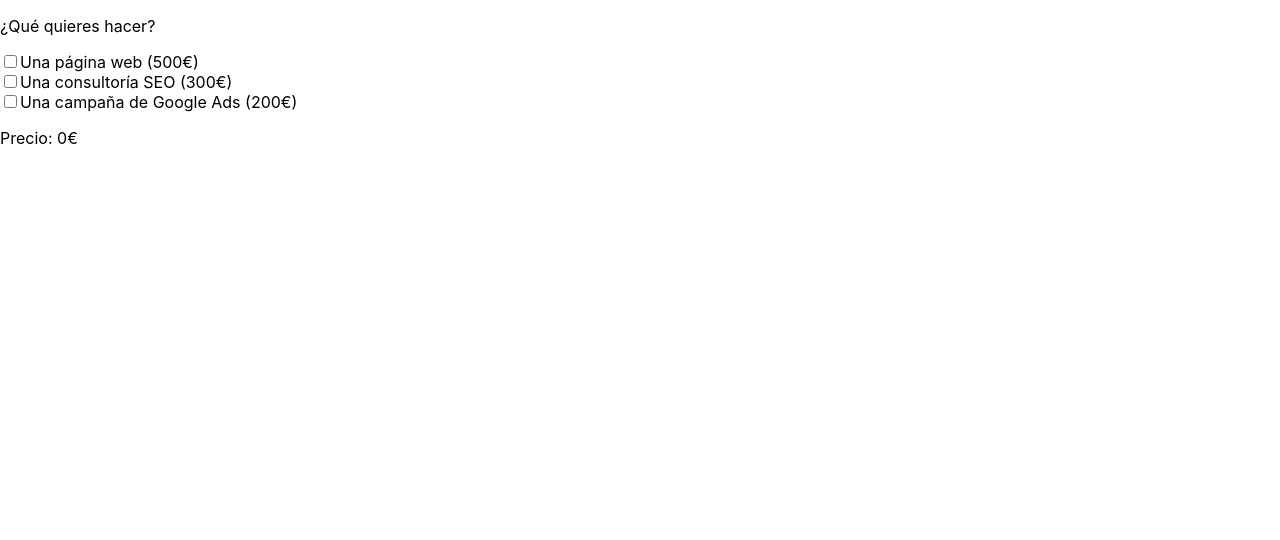
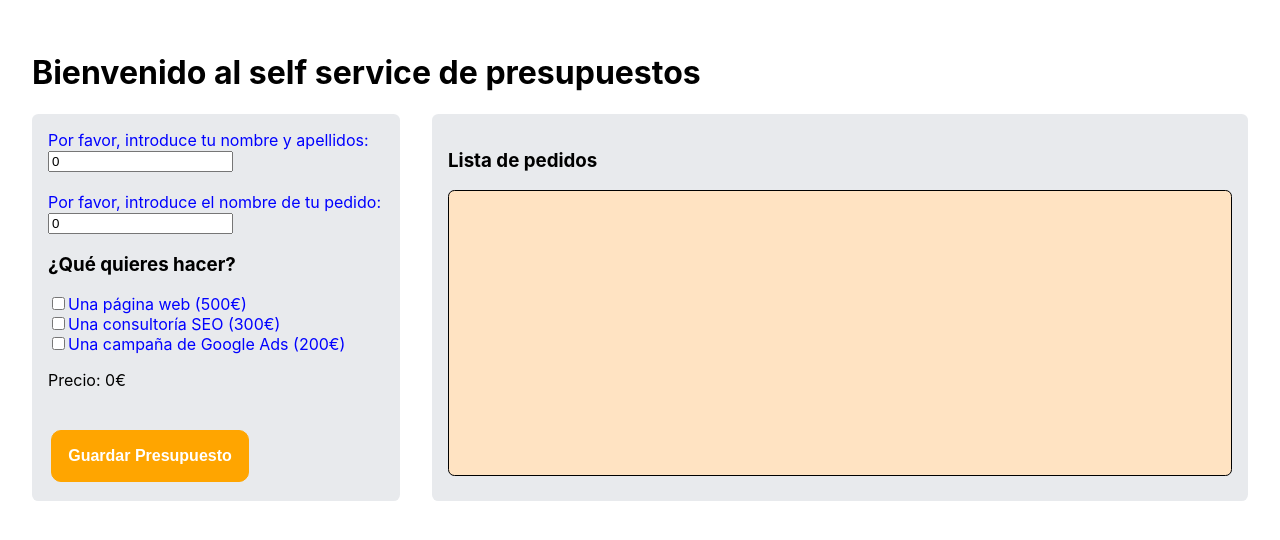
Before and after one commit to omoreno222/ita-7sprint-react2, a React (Create React App) app: page /pressupost in a window 1280 px wide. Shown: the top 540 px of the page. Built offline with nearby package versions, Linux system fonts and the light colour scheme.

Commit message:
Ejercicio 7

```diff
--- a/src/Componentes/ContenedorFormulari/ContenedorFormulari_styled.jsx
+++ /dev/null
@@ -1,5 +0,0 @@
-import styled from "styled-components";
-
-export const ContenedorFormulari = styled.div`
-  text-align: left;
-`;
--- a/src/Componentes/Formulari/Formulari.jsx
+++ b/src/Componentes/Formulari/Formulari.jsx
@@ -1,6 +1,12 @@
 import React, { useState, useEffect } from "react";
 import Panell from "../Panell/Panell";
-import { ContenedorFormulari } from "../ContenedorFormulari/ContenedorFormulari_styled";
+import {
+  ContenedorFormulari,
+  ContenedorColumnas,
+  Columna1,
+  Columna2,
+  Scroll,
+} from "./Formulari_styled";
 
 const Formulario = () => {
   const [precioFinal, setPrecioFinal] = useState(() => {
@@ -35,6 +41,23 @@ const Formulario = () => {
     }
     return 0;
   });
+  const [clientName, setClientName] = useState(() => {
+    const datosGuardados = localStorage.getItem("datos");
+    if (datosGuardados) {
+      const datos = JSON.parse(datosGuardados);
+      return datos.clientName;
+    }
+    return 0;
+  });
+
+  const [orderRef, setOrderRef] = useState(() => {
+    const datosGuardados = localStorage.getItem("datos");
+    if (datosGuardados) {
+      const datos = JSON.parse(datosGuardados);
+      return datos.orderRef;
+    }
+    return 0;
+  });
 
   useEffect(() => {
     const datosLocalStorage = {
@@ -42,6 +65,8 @@ const Formulario = () => {
       mostrarPanell,
       nPaginas,
       nIdiomas,
+      clientName,
+      orderRef,
     };
     localStorage.setItem("datos", JSON.stringify(datosLocalStorage));
   }, [precioFinal, mostrarPanell, nPaginas, nIdiomas]);
@@ -96,9 +121,64 @@ const Formulario = () => {
     guardarCheckboxes();
   });
 
+  const [budgetBook, setBudgetBook] = useState([]);
+
+  const handleGuardarPresupuesto = () => {
+    const precioTotal = precioFinal + nPaginas * nIdiomas * 30;
+    const opcionesSeleccionadas = [];
+
+    if (document.getElementById("checkbox1").checked) {
+      opcionesSeleccionadas.push("Una página web");
+    }
+
+    if (document.getElementById("checkbox2").checked) {
+      opcionesSeleccionadas.push("Una consultoría SEO");
+    }
+
+    if (document.getElementById("checkbox3").checked) {
+      opcionesSeleccionadas.push("Una campaña de Google Ads");
+    }
+
+    const nuevoPresupuesto = {
+      id: new Date().toISOString(),
+      refPedido: orderRef,
+      cliente: clientName,
+      numPags: nPaginas,
+      numIdioms: nIdiomas,
+      precioTotal,
+      opcionesSeleccionadas,
+    };
+
+    setBudgetBook([...budgetBook, nuevoPresupuesto]);
+  };
+
   return (
     <ContenedorFormulari>
-      <p>¿Qué quieres hacer?</p>
+      <h1>Bienvenido al self service de presupuestos</h1>
+      <ContenedorColumnas>
+        <Columna1>
+          <label htmlFor="clientName">
+            Por favor, introduce tu nombre y apellidos:
+          </label>
+          <br />
+          <input
+            type="text"
+            value={clientName}
+            onChange={(e) => setClientName(e.target.value)}
+          />
+          <br />
+          <label htmlFor="orderRef">
+            <br />
+            Por favor, introduce el nombre de tu pedido:
+          </label>
+          <br />
+          <input
+            type="text"
+            value={orderRef}
+            onChange={(e) => setOrderRef(e.target.value)}
+          />
+          <br />
+          <h3>¿Qué quieres hacer?</h3>
           <label>
             <input
               id="checkbox1"
@@ -138,6 +218,35 @@ const Formulario = () => {
           </label>
           <br />
           <p>Precio: {precioFinal + nPaginas * nIdiomas * 30}€</p>
+          <br />
+          <button onClick={handleGuardarPresupuesto}>
+            <strong>Guardar Presupuesto</strong>
+          </button>
+        </Columna1>
+        <Columna2>
+          <h3>Lista de pedidos</h3>
+          <Scroll>
+            <ul>
+              {budgetBook.map((presupuesto) => (
+                <li key={presupuesto.id}>
+                  <p>Identificador: {presupuesto.id}</p>
+                  <p>Ref. Pedido: {presupuesto.refPedido}</p>
+                  <p>Cliente: {presupuesto.cliente}</p>
+                  <p>
+                    Opciones seleccionadas:{" "}
+                    {presupuesto.opcionesSeleccionadas.join(", ")}
+                  </p>
+                  <p>Número de páginas: {presupuesto.numPags}</p>
+                  <p>Número de idiomas: {presupuesto.numIdioms}</p>
+                  <strong>
+                    <p>Precio total: {presupuesto.precioTotal}€</p>
+                  </strong>
+                </li>
+              ))}
+            </ul>
+          </Scroll>
+        </Columna2>
+      </ContenedorColumnas>
     </ContenedorFormulari>
   );
 };
--- /dev/null
+++ b/src/Componentes/Formulari/Formulari_styled.jsx
@@ -0,0 +1,81 @@
+import styled from "styled-components";
+
+export const ContenedorFormulari = styled.div`
+  max-height: 100vh;
+  text-align: left;
+  padding: 2rem;
+
+  label {
+    color: blue;
+    margin-bottom: 10px;
+  }
+
+  button {
+    padding: 1rem;
+    margin: 0.2rem;
+    background-color: orange;
+    border: solid orange 1px;
+    border-radius: 10px;
+    color: white;
+    font-size: 1rem;
+    text-align: center;
+  }
+`;
+
+export const ContenedorColumnas = styled.div`
+  display: flex;
+  gap: 2rem;
+`;
+
+export const Columna1 = styled.div`
+  max-height: 80vh;
+  padding: 1rem;
+  background-color: #e8eaed;
+  border-radius: 0.4rem;
+  flex: 1.5;
+`;
+
+export const Columna2 = styled.div`
+  max-height: 80vh;
+  padding: 1rem;
+  background-color: #e8eaed;
+  border-radius: 0.4rem;
+  padding: 1rem;
+  flex: 3.5;
+  overflow: hidden;
+`;
+
+export const Scroll = styled.div`
+  border: solid black 1px;
+  border-radius: 0.4rem;
+  background-color: #ffe3c2;
+  height: 80%;
+  overflow-y: auto;
+  overflow-x: hidden;
+
+  ::-webkit-scrollbar {
+    width: 15px; /* Ancho barra desp */
+  }
+
+  ::-webkit-scrollbar-track {
+    background-color: white; /* fondo barra desp */
+  }
+
+  ::-webkit-scrollbar-thumb {
+    background-color: orange; /* Color del pulgar de la barra de desplazamiento */
+    border-radius: 1rem; /* Radio de borde del pulgar */
+  }
+
+  ::-webkit-scrollbar-thumb:hover {
+    background-color: #555; /* Color del pulgar en estado hover */
+  }
+
+  p {
+    margin: 0.1rem;
+  }
+
+  li {
+    margin-bottom: 0.8rem;
+    border-bottom: solid 1px black;
+  }
+`;
```
Lines whose indentation alone changed are shown as unchanged.
